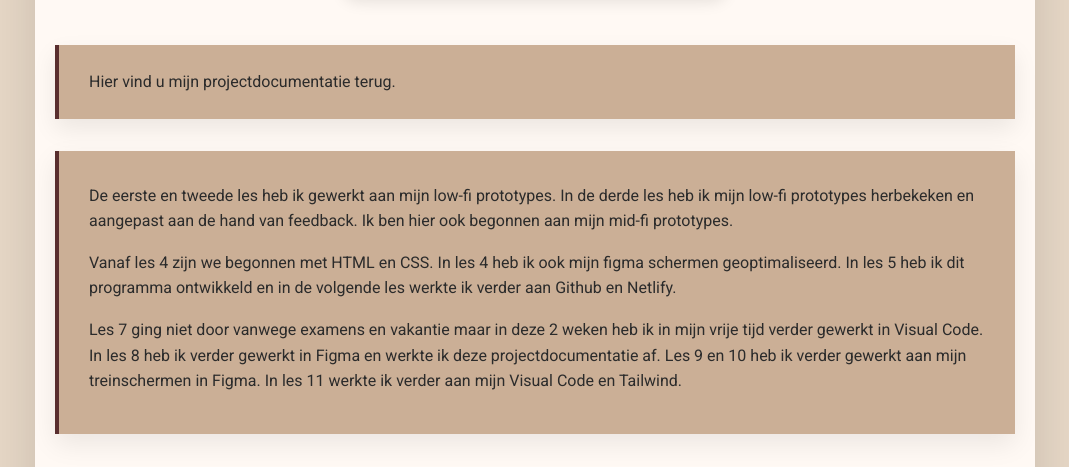
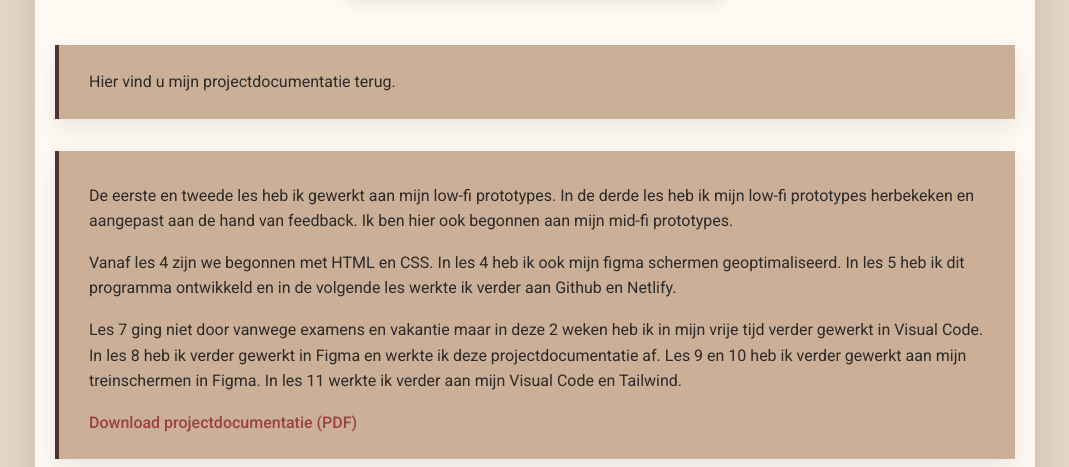
Before and after one commit to JulieGevels/2526_PRTT_GevelsJ_Projectdocumentatie, a website: page index.html in a window 1280 px wide. Shown: the part 485-952 px from the top of the page, without its empty margins (105-1174 px from the left). Drawn offline with nearby package versions, Linux system fonts and the light colour scheme.

Commit message:
Add files via upload

```diff
--- a/index.html
+++ b/index.html
@@ -212,6 +212,10 @@ footer a:hover {
           Les 9 en 10 heb ik verder gewerkt aan mijn treinschermen in Figma.
           In les 11 werkte ik verder aan mijn Visual Code en Tailwind.
         </p>
+        <a href="/images/PDF van projectdocumentatie.pdf" download>
+          Download projectdocumentatie (PDF)
+        </a>
+
       </div>
     </main>
 
```
Also changed, not shown: 1 other file.
